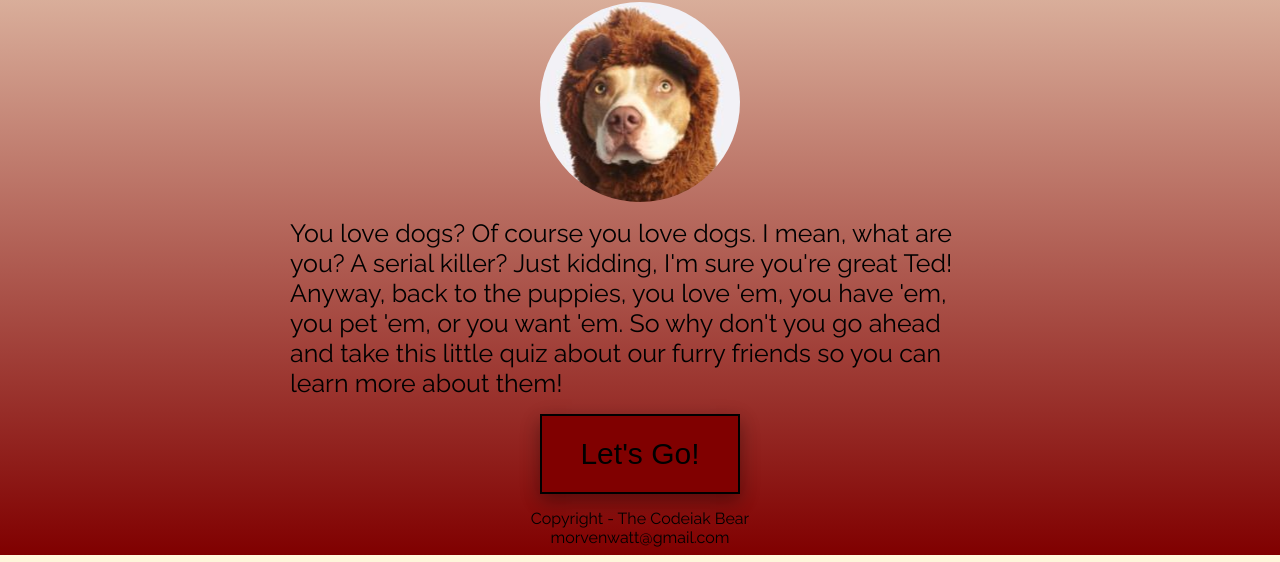
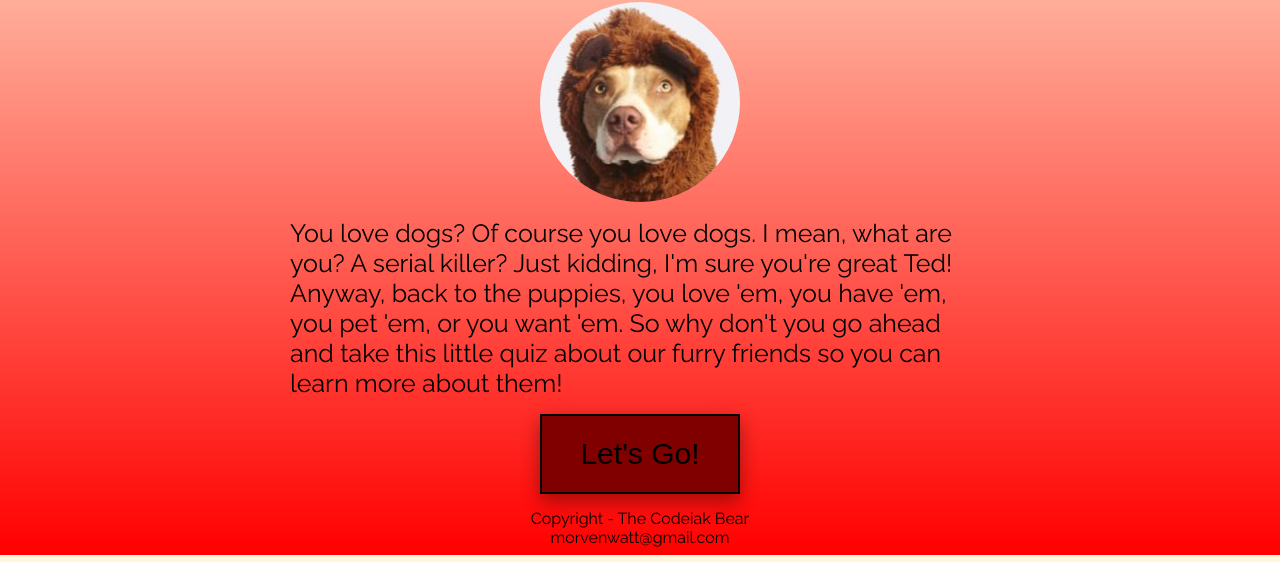
Before and after one commit to morvenwatt/dog-quiz-app, a plain HTML site: page index.html in a window 1280 px wide. Shown: the part 238-800 px from the top of the page. Drawn offline with nearby package versions, Linux system fonts and the light colour scheme.

```diff
--- a/dogs.css
+++ b/dogs.css
@@ -2,7 +2,7 @@ body * {
     box-sizing: border-box;
 }
 body {
-    background: linear-gradient(cornsilk, maroon);
+    background: linear-gradient(cornsilk, red);
     font-family: Raleway;
     color: black;
 }
```
Also changed, not shown: index.html (+2 -1 lines).
